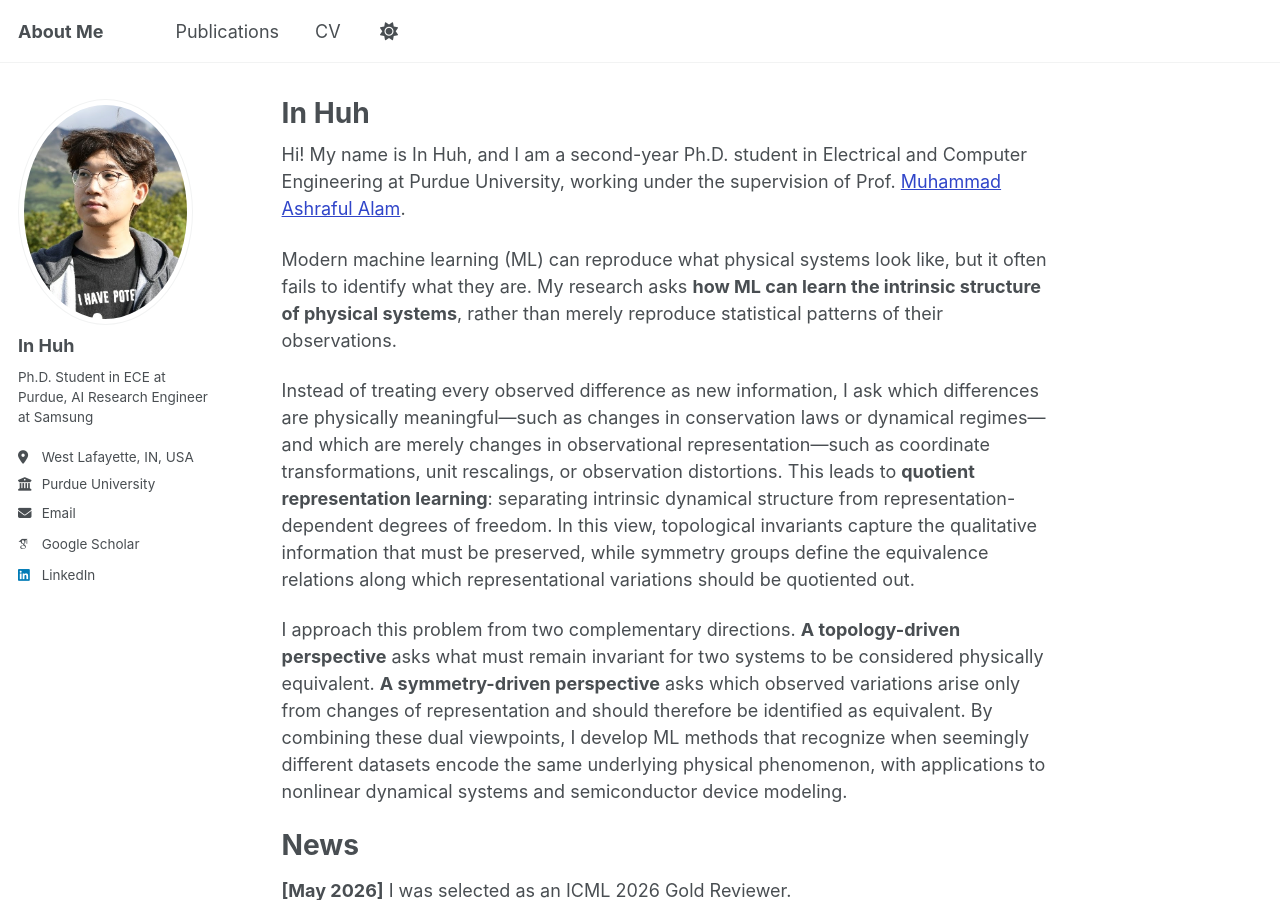
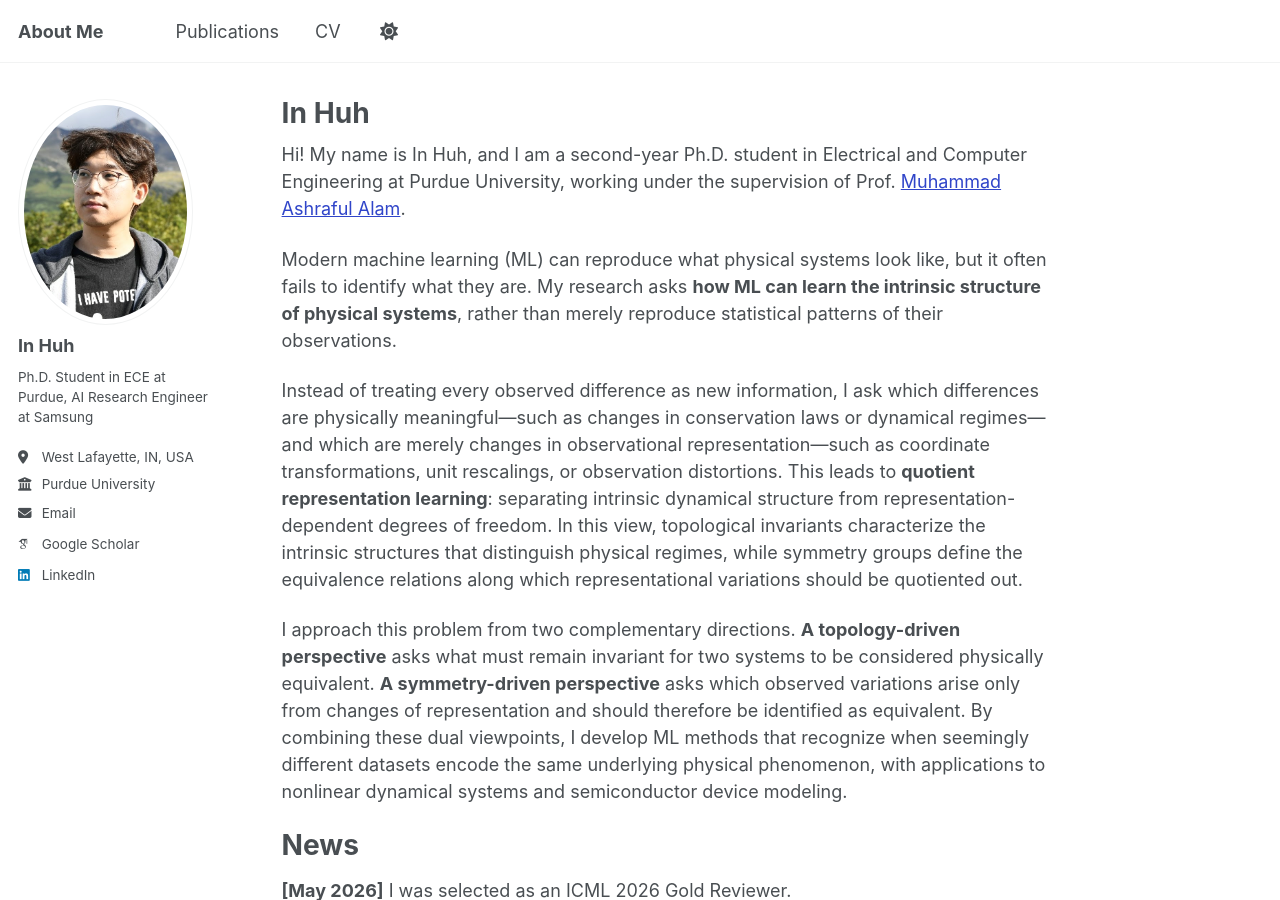
Before and after one commit to inhuh91/inhuh91.github.io, a Jekyll site: the page built from _pages/about.md, in a window 1280 px wide and 900 px high. Built offline with Jekyll 4.4.1, drawn with Linux system fonts in a browser that asks for light colours; some web fonts are replaced.

Commit message:
Publication updated.

```diff
--- a/_pages/about.md
+++ b/_pages/about.md
@@ -11,7 +11,7 @@ Hi! My name is In Huh, and I am a second-year Ph.D. student in Electrical and Co
 
 Modern machine learning (ML) can reproduce what physical systems look like, but it often fails to identify what they are. My research asks **how ML can learn the intrinsic structure of physical systems**, rather than merely reproduce statistical patterns of their observations.
 
-Instead of treating every observed difference as new information, I ask which differences are physically meaningful—such as changes in conservation laws or dynamical regimes—and which are merely changes in observational representation—such as coordinate transformations, unit rescalings, or observation distortions. This leads to **quotient representation learning**: separating intrinsic dynamical structure from representation-dependent degrees of freedom. In this view, topological invariants capture the qualitative information that must be preserved, while symmetry groups define the equivalence relations along which representational variations should be quotiented out.
+Instead of treating every observed difference as new information, I ask which differences are physically meaningful—such as changes in conservation laws or dynamical regimes—and which are merely changes in observational representation—such as coordinate transformations, unit rescalings, or observation distortions. This leads to **quotient representation learning**: separating intrinsic dynamical structure from representation-dependent degrees of freedom. In this view, topological invariants characterize the intrinsic structures that distinguish physical regimes, while symmetry groups define the equivalence relations along which representational variations should be quotiented out.
 
 I approach this problem from two complementary directions. **A topology-driven perspective** asks what must remain invariant for two systems to be considered physically equivalent. **A symmetry-driven perspective** asks which observed variations arise only from changes of representation and should therefore be identified as equivalent. By combining these dual viewpoints, I develop ML methods that recognize when seemingly different datasets encode the same underlying physical phenomenon, with applications to nonlinear dynamical systems and semiconductor device modeling.
 
```
